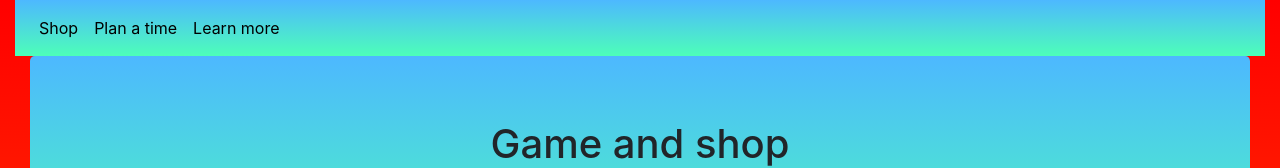
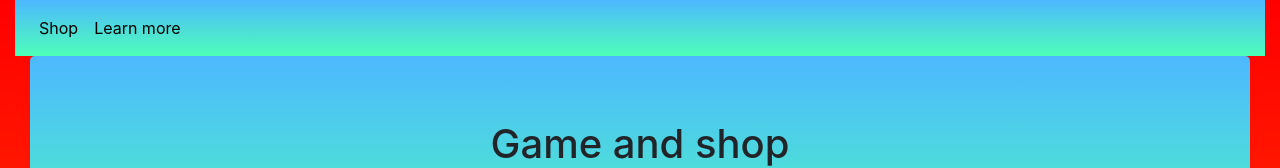
Before and after one commit to Knguyen324/ecs1819-1, a plain HTML site: page webFinal/index.html in a window 1280 px wide. Shown: the top 168 px of the page. Drawn offline with nearby package versions, Linux system fonts and the light colour scheme.

Commit message:
webFinal

```diff
--- a/webFinal/index.html
+++ b/webFinal/index.html
@@ -14,9 +14,6 @@
             <ul class="navbar-nav">
             <li class="nav-item active">
         <a class="nav-link" href="#" id="Dark">Shop</a>
-            </li>
-            <li class="nav-item">
-        <a class="nav-link" href="#" id="Dark">Plan a time</a>
             </li>
             <li class="nav-item">
         <a class="nav-link" href="#" id="Dark">Learn more</a>
```
Also changed, not shown: webFinal/Web.css (added), webFinal/index2.html (added), webFinal/index3.html (added).
